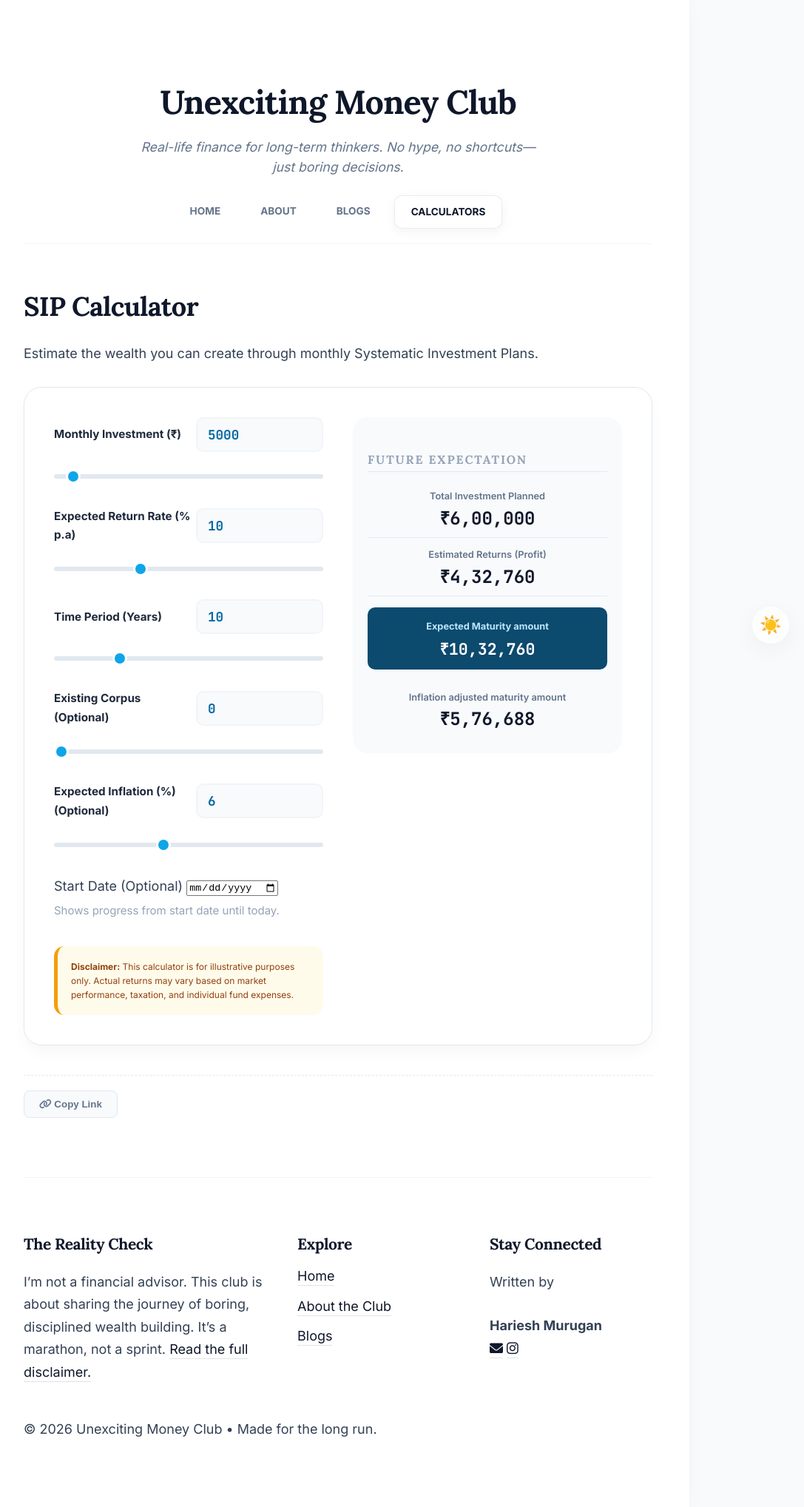
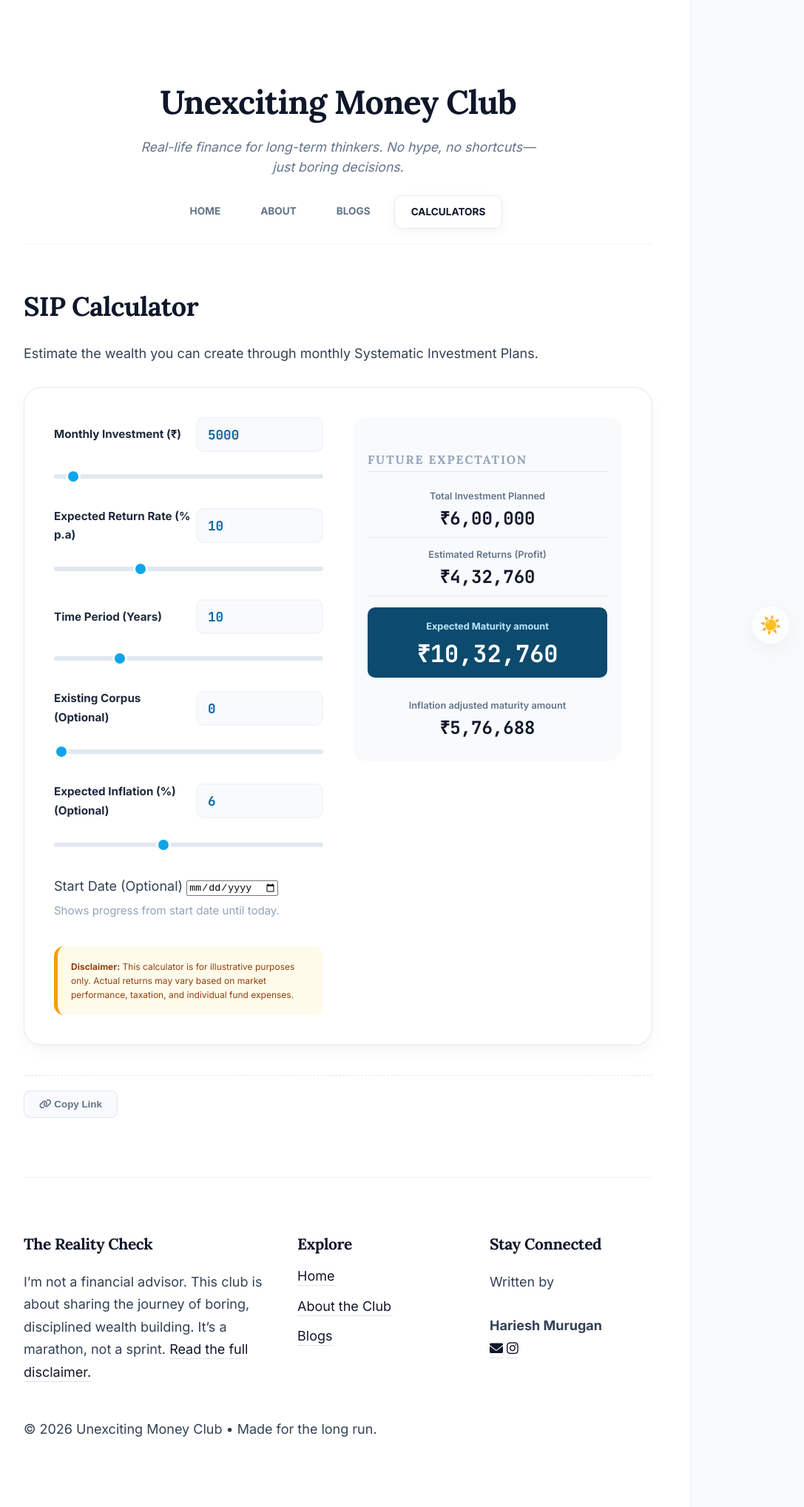
Before and after one commit to HarieshMK/HarieshMK.github.io, a Jekyll site: the page built from calculators/sip.md, in a window 1280 px wide. Shown: the whole page at 74% size, without its empty margins (183-1270 px from the left). Built offline with Jekyll 4.4.1, drawn with Linux system fonts in a browser that asks for light colours.

Commit message:
Update style.css

```diff
--- a/assets/css/style.css
+++ b/assets/css/style.css
@@ -437,10 +437,6 @@ a:not(.nav-list li a):not(.post-card-link):not(.nav-link):hover {
     box-sizing: border-box !important;
   }
 }
-  /* Special font size for the large number in the blue box on mobile */
-  .result-item.highlight strong {
-    font-size: 1.35rem !important; /* Still the biggest, but fits the screen */
-  }
 /* ===== 9. FOLDER LAYOUT STYLES ===== */
 .category-section {
   margin-bottom: 50px; /* Separates the playlist area from the blog area */
```
